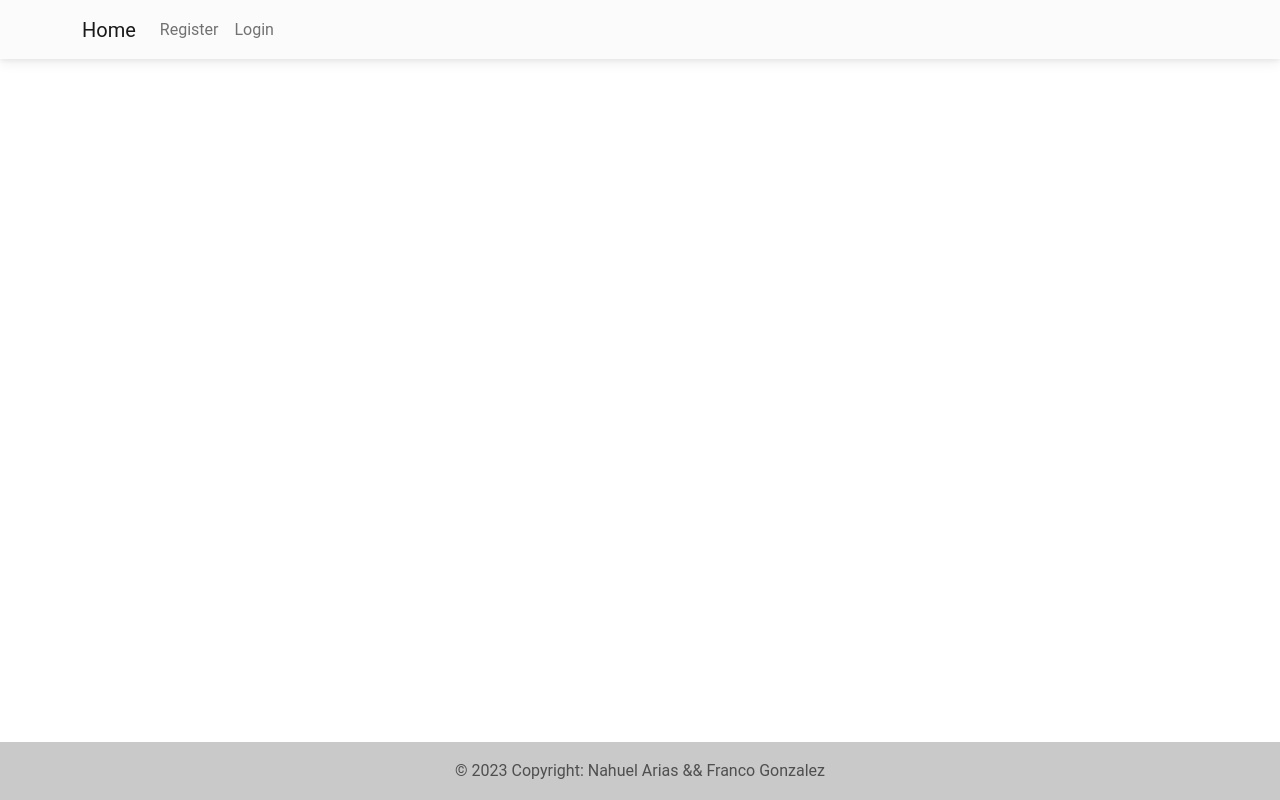
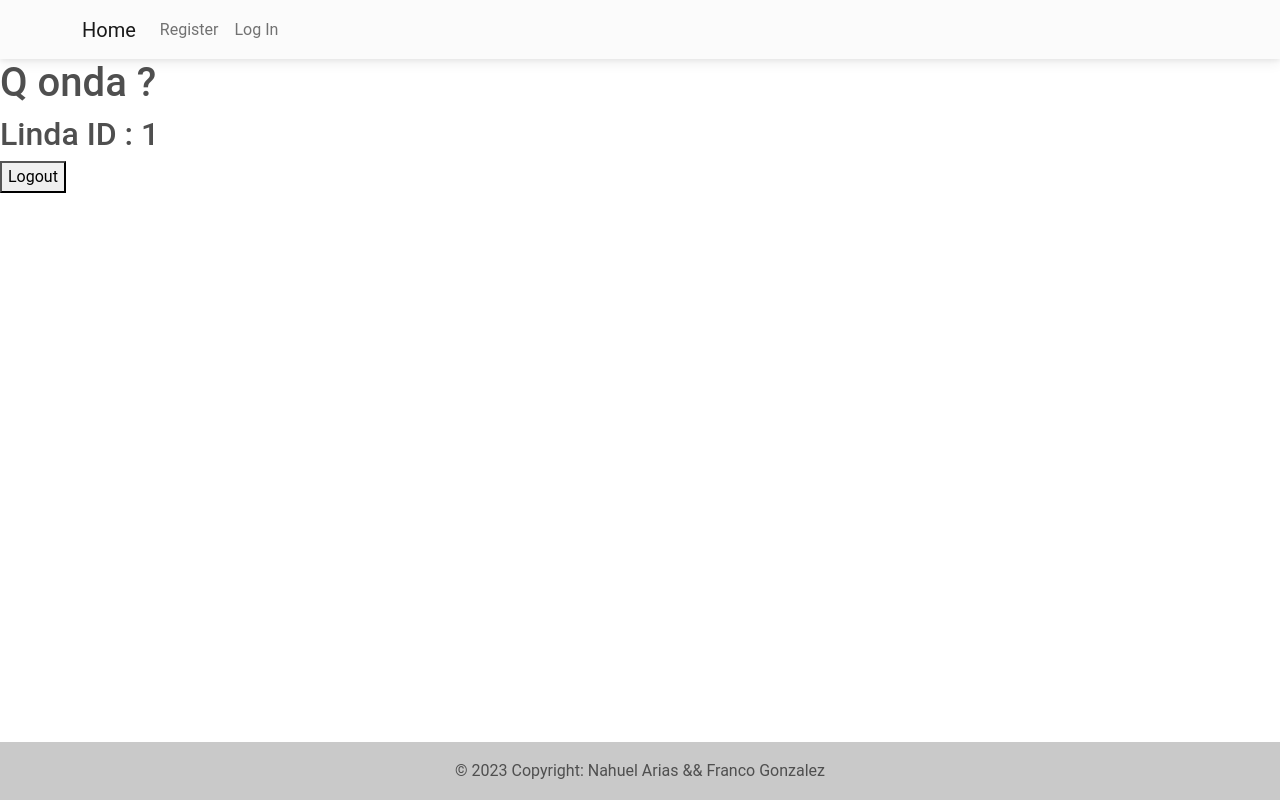
Before and after one commit to gonzafranco/Presentacion-FrontEnd, a React (Create React App) app: page /dashboard in a window 1280 px wide. Built offline with nearby package versions, Linux system fonts and the light colour scheme; sample sign-in values are in the browser's storage.

Commit message:
feat: :sparkles: Add dashboard and log out

```diff
--- a/package.json
+++ b/package.json
@@ -9,11 +9,12 @@
     "@testing-library/user-event": "^13.5.0",
     "axios": "^1.3.4",
     "bootstrap": "^5.2.3",
+    "jwt-decode": "^3.1.2",
     "mdb-react-ui-kit": "^6.0.0",
     "react": "^18.2.0",
     "react-bootstrap": "^2.7.2",
     "react-dom": "^18.2.0",
-    "react-router-dom": "^6.9.0",
+    "react-router-dom": "^6.10.0",
     "react-scripts": "5.0.1",
     "web-vitals": "^2.1.4"
   },
@@ -40,5 +41,8 @@
       "last 1 firefox version",
       "last 1 safari version"
     ]
+  },
+  "overrides": {
+    "autoprefixer": "10.4.5"
   }
 }
--- a/src/App.js
+++ b/src/App.js
@@ -5,9 +5,11 @@ import RegisterForm from './pages/RegisterForm';
 import LoginForm from './pages/LoginForm';
 import Home from './pages/HomePage';
 import Foot from './pages/Footer';
+import Dashboard from './pages/DashBoard';
 
 function App() {
   return (
+  <React.StrictMode>
     <Router>
       <Navbar bg="light" expand="lg">
         <Container>
@@ -16,20 +18,23 @@ function App() {
           <Navbar.Collapse id="basic-navbar-nav">
             <Nav className="me-auto">
               <Nav.Link as={Link} to="/register">Register</Nav.Link>
-              <Nav.Link as={Link} to="/login">Login</Nav.Link>
+              <Nav.Link as={Link} to="/login">Log In</Nav.Link>
             </Nav>
           </Navbar.Collapse>
         </Container>
       </Navbar>
         <Routes>
+        <Route path='/' element={<Home/>} />
         <Route path='/register' element={<RegisterForm/>} />
         <Route path='/login' element={<LoginForm/>} />
-        <Route path='/' element={<Home/>} />
+        <Route path='/dashboard' element={<Dashboard/>} />
+
       </Routes>
       <div>
         <Foot/>
       </div>
     </Router>
+    </React.StrictMode>
   );
 }
 
--- /dev/null
+++ b/src/pages/DashBoard.js
@@ -0,0 +1,39 @@
+import React, { useState, useEffect } from "react";
+import { useNavigate } from "react-router-dom";
+import jwt_decode from "jwt-decode";
+
+const Dashboard = () => {
+  const navigate = useNavigate();
+  const [userData, setUserData] = useState({});
+
+  useEffect(() => {
+    const token = localStorage.getItem("authToken");
+    if (!token) {
+      navigate("/login");
+      return;
+    }
+
+    try {
+      const decodedToken = jwt_decode(token);
+      setUserData(decodedToken);
+    } catch (error) {
+      console.log(error);
+      navigate("/login");
+    }
+  }, [navigate]);
+
+  const handleLogout = () => {
+    localStorage.removeItem("authToken");
+    navigate("/login");
+  };
+
+  return (
+    <div>
+      <h1>Q onda {userData.usuario} ?</h1>
+      <h2>Linda ID :  {userData.id} </h2>
+      <button onClick={handleLogout}>Logout</button>
+    </div>
+  );
+};
+
+export default Dashboard;
--- a/src/pages/LoginForm.js
+++ b/src/pages/LoginForm.js
@@ -1,5 +1,6 @@
 import React, { useState } from 'react';
 import Axios from "axios";
+import { useNavigate } from 'react-router-dom';
 
 
 import {
@@ -15,6 +16,10 @@ const LoginForm = () => {
   const [usuario, setUsuario] = useState("");
   const [clave, setClave] = useState("");
   const [error, setError] = useState("");
+  const [successMessage, setSuccessMessage] = useState("");
+  const navigate = useNavigate();
+
+
 
   const handleSubmit = async (event) => {
     event.preventDefault();
@@ -28,7 +33,10 @@ const LoginForm = () => {
         clave
       });
       console.log(response.data);
+      setSuccessMessage("Inicio de sesión exitoso!");
+      localStorage.setItem('authToken', response.data.data.token);
       setError("");
+      navigate('/dashboard');
     } catch (error) {
       console.log(error.response.data);
       setError(error.response.data.message || error.response.data.error);
@@ -53,6 +61,7 @@ const LoginForm = () => {
 
     <MDBBtn className="mb-4 w-100" size="md" type="submit" >Log In</MDBBtn>
       {error && <div style={{ color: "red" }}>{error}</div>}
+      {successMessage && <div style={{ color: "green" }}>{successMessage}</div>}
     </form>
     </MDBCol>
     </MDBRow>
--- a/src/pages/RegisterForm.js
+++ b/src/pages/RegisterForm.js
@@ -7,14 +7,14 @@ import {
         MDBRow,
         MDBBtn,
         MDBInput,
-}
-from 'mdb-react-ui-kit';
+}from 'mdb-react-ui-kit';
 
 const RegisterForm = () => {
   const [usuario, setUsuario] = useState("");
   const [email, setEmail] = useState("");
   const [clave, setClave] = useState("");
   const [error, setError] = useState("");
+  const [successMessage, setSuccessMessage] = useState("");
 
   const handleSubmit = async (event) => {
     event.preventDefault();
@@ -29,6 +29,7 @@ from 'mdb-react-ui-kit';
         clave,
       });
       console.log(response.data);
+      setSuccessMessage("Gracias por registrarse!");
       setError("");
     } catch (error) {
       console.log(error.response.data);
@@ -38,23 +39,18 @@ from 'mdb-react-ui-kit';
 
   return (
     <MDBContainer fluid className="p-3 my-5">
-
       <MDBRow>
-
         <MDBCol col='5' md='3'>
-          <img src="https://mdbcdn.b-cdn.net/img/Photos/new-templates/bootstrap-login-form/draw2.svg" class="img-fluid" alt="Registro" />
+          <img src="https://mdbcdn.b-cdn.net/img/Photos/new-templates/bootstrap-login-form/draw2.svg" className="img-fluid" alt="Registro" />
         </MDBCol>
-
         <MDBCol col='2' md='3'>
           <form onSubmit={handleSubmit}>
-
             <MDBInput wrapperClass='mb-4' label='Usuario' id='formControlLg' type='text' size="md" value={usuario} onChange={(e) => setUsuario(e.target.value)} />
-        <MDBInput wrapperClass='mb-4' label='Email' id='formControlLg' type='email' size="md" value={email} onChange={(e) => setEmail(e.target.value)}/>
+            <MDBInput wrapperClass='mb-4' label='Email' id='formControlLg' type='email' size="md" value={email} onChange={(e) => setEmail(e.target.value)} />
             <MDBInput wrapperClass='mb-4' label='contraseña' id='formControlLg' type='password' size="md" value={clave} onChange={(e) => setClave(e.target.value)} />
-
             <MDBBtn className="mb-4 w-100" size="md" type="submit" >Registrarse</MDBBtn>
-        {error && <div style={{ color: "red" }}>{error}
-        </div>}
+            {error && <div style={{ color: "red" }}>{error}</div>}
+            {successMessage && <div style={{ color: "green" }}>{successMessage}</div>}
           </form>
         </MDBCol>
       </MDBRow>
@@ -62,6 +58,4 @@ from 'mdb-react-ui-kit';
   );
 };
 
-
-
 export default RegisterForm;
```
Also changed, not shown: 1 other file (tests, documents, lock files or other folders). Lines whose indentation alone changed are shown as unchanged.
